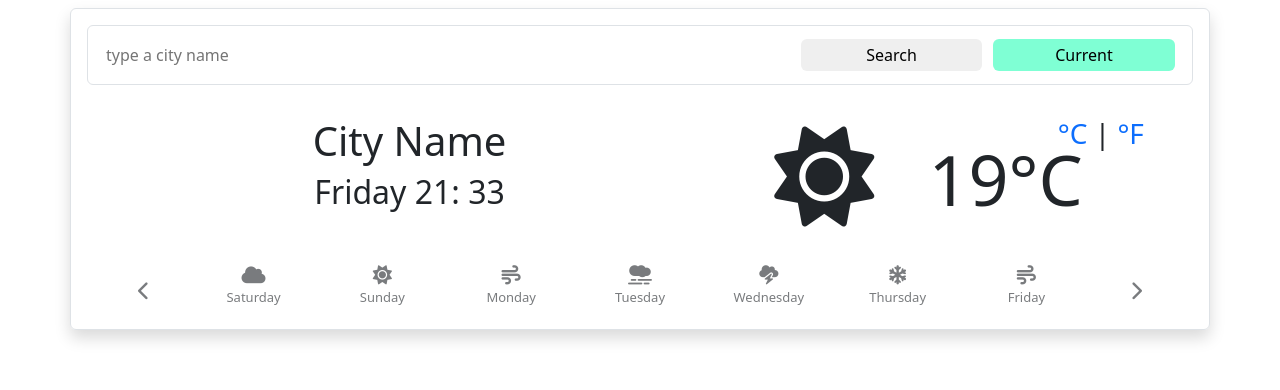
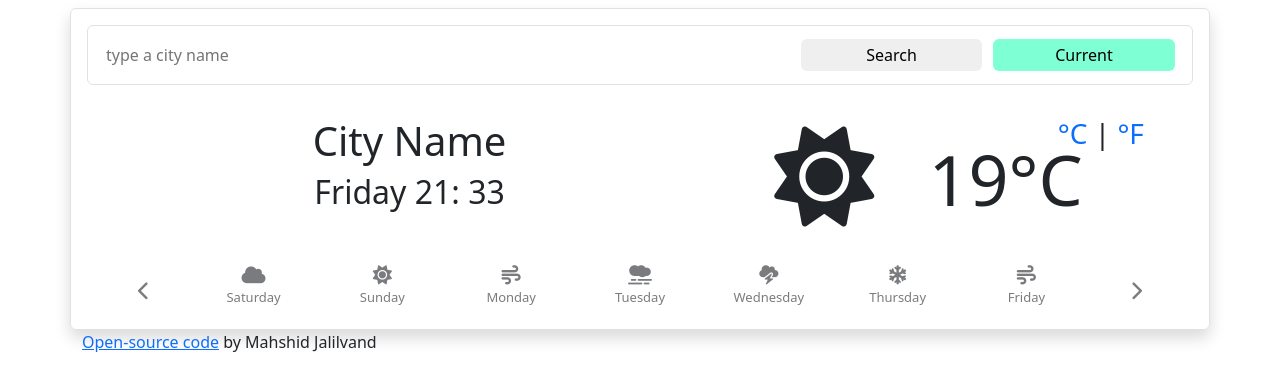
Before and after one commit to MahshidJalilvand2023/My_weather_App, a plain HTML site: page Index.html in a window 1280 px wide. Drawn offline with nearby package versions, Linux system fonts and the light colour scheme.

Commit message:
git link

```diff
--- a/Index.html
+++ b/Index.html
@@ -100,6 +100,9 @@
         </div>
       </div>
     </div>
+    <div class="container">
+          <a href="https://github.com/MahshidJalilvand2023/My_weather_App">Open-source code</a> by Mahshid Jalilvand
+    </div>
     <script src="App/App.js"></script>
   </body>
 </html>
```
